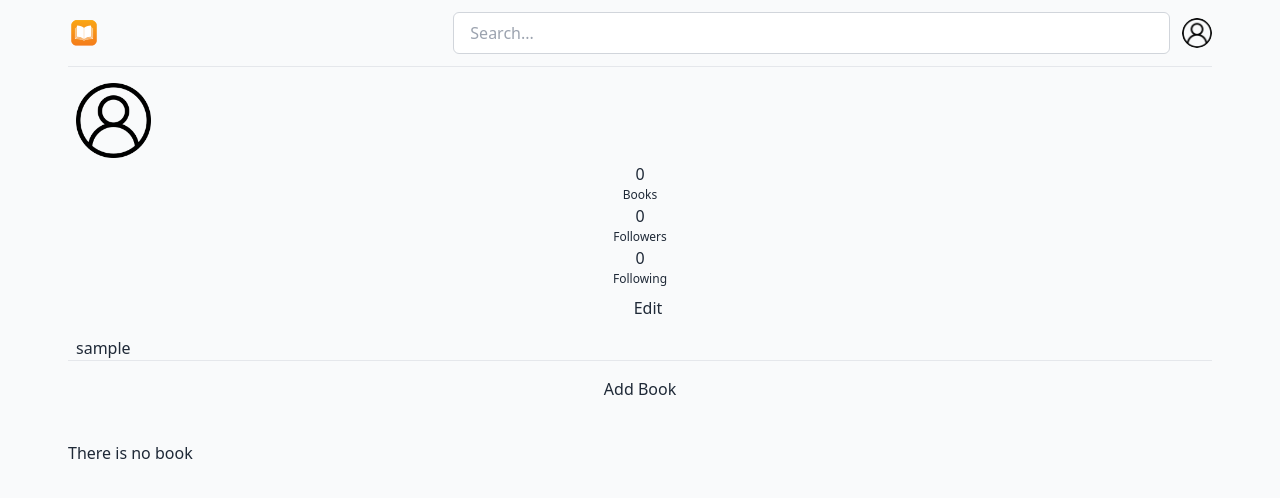
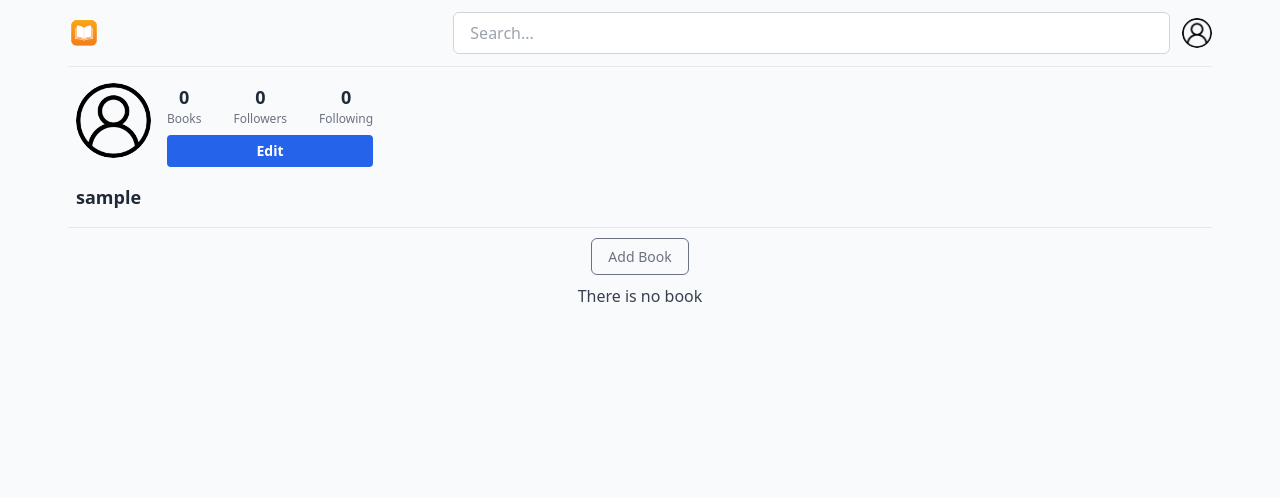
Before and after one commit to arxiveprojects/bookish, a Django app: page /profile/ in a window 1280 px wide. Shown: the top 498 px of the page. Run offline with Django 4.2, Linux system fonts and the light colour scheme; the visitor is signed in with stand-in values (Sample User, id 1); data comes from the database, SQL or seed files in the repository; data that the repository does not hold is empty; some libraries are stand-ins or nearby versions.

Commit message:
replacing bootstrap ui with tailwind css in profile and comments templates

```diff
--- a/templates/profile/profile.html
+++ b/templates/profile/profile.html
@@ -1,54 +1,79 @@
 {% extends '_base.html' %}
 {% load humanize %}
 {% load static %}
- {% block title %} {{profile_user.username}} {%endblock title %}
+{% block title %} {{ profile_user.username }} {% endblock title %}
 {% block content %}
-    <div class=" my-4 mx-2 d-flex justify-content-start">
+
+<div class="my-4 mx-2 flex items-start space-x-4">
   {% if profile_user.image %}
-          <img src="{{profile_user.image.url}}" alt="user dp" width="75" height="75" class="rounded-circle">
+    <img src="{{ profile_user.image.url }}" alt="user dp" width="75" height="75" class="rounded-full">
   {% else %}
-          <img src="{% static  'img/user.png' %}" alt="404 img" width="75" height="75" class="rounded-circle">
+    <img src="{% static 'img/user.png' %}" alt="404 img" width="75" height="75" class="rounded-full">
   {% endif %}
 
-        <div class="row text-center lh-1 mx-3 mt-1">
+  <div class="flex flex-col space-y-2">
+    <div class="flex space-x-8 text-center">
+      <div>
+        <span class="font-bold text-lg">{{ profile_user.book.all|length|intword|intcomma }}</span>
+        <div class="text-gray-500 text-xs">Books</div>
+      </div>
+      <div>
+        <span class="font-bold text-lg">{{ profile_user.followers.all|length|intword|intcomma }}</span>
+        <div class="text-gray-500 text-xs">Followers</div>
+      </div>
+      <div>
+        <span class="font-bold text-lg">{{ profile_user.following.all|length|intword|intcomma }}</span>
+        <div class="text-gray-500 text-xs">Following</div>
+      </div>
+    </div>
 
-          <div class="col-4"><span class="fw-bold h5">{{profile_user.book.all|length|intword|intcomma}}</span> <div class="text-muted fw-lighter small" style="font-size: .75em;">Books</div>  </div>
-          <div class="col-4"><span class="fw-bold h5">{{profile_user.followers.all|length|intword|intcomma}}</span>  <div class="text-muted fw-lighter small" style="font-size: .75em;">Followers</div>  </div>
-          <div class="col-4"><span class="fw-bold h5">{{profile_user.following.all|length|intword|intcomma}}</span>  <div class="text-muted fw-lighter small" style="font-size: .75em;">Following</div>  </div>
-          <div class="col ps-4  mt-2">
+    <div class="mt-2">
       {% if profile_user.id == request.user.id %}
-                <a class="btn w-100 btn-sm btn-primary fw-bold" href="{% url 'edit_profile' profile_user.id %}" > Edit</a>
-              {% elif request.user.is_authenticated  %}
-                {% if  profile_user in request.user.following.all  %}
-                  <a hx-post="{% url 'follow' profile_user.id %}" class="btn w-100 btn-sm btn-primary fw-bold"><i class="bi bi-check-lg"></i> Following</a>
+        <a class="block w-full bg-blue-600 text-white text-center py-1.5 text-sm font-bold rounded hover:bg-blue-700 transition"
+           href="{% url 'edit_profile' profile_user.id %}">
+          Edit
+        </a>
+      {% elif request.user.is_authenticated %}
+        {% if profile_user in request.user.following.all %}
+          <a hx-post="{% url 'follow' profile_user.id %}"
+             class="block w-full bg-blue-600 text-white py-1.5 text-sm font-bold rounded hover:bg-blue-700 transition">
+            ✅ Following
+          </a>
         {% else %}
-                  <a hx-post="{% url 'follow' profile_user.id %}" class="btn w-100 btn-sm btn-primary fw-bold"><i class="bi bi-plus"></i> Follow </a>
+          <a hx-post="{% url 'follow' profile_user.id %}"
+             class="block w-full bg-blue-600 text-white py-1.5 text-sm font-bold rounded hover:bg-blue-700 transition">
+            ➕ Follow
+          </a>
         {% endif %}
       {% endif %}
     </div>
   </div>
-
-    </div>
-    <div class="mx-2">
-      <h3 class="me-3" >{{profile_user.username}}</h3>
-      <p>{% if profile_user.bio %} {{profile_user.bio}} <br> {% endif %} </p>
 </div>
 
+<div class="mx-2">
+  <h3 class="text-lg font-semibold">{{ profile_user.username }}</h3>
+  <p>{% if profile_user.bio %} {{ profile_user.bio }} <br> {% endif %}</p>
+</div>
 
-<hr/>
+<hr class="my-4"/>
+
 {% if profile_user.id == request.user.id %}
-<div class="text-center my-4"><a class="btn btn-outline-secondary btn-sm" href="{% url 'add_book' %}"> Add Book</a></div>
+  <div class="text-center my-4">
+    <a class="border border-gray-500 text-gray-500 px-4 py-2 rounded-md hover:bg-gray-500 hover:text-white transition text-sm"
+       href="{% url 'add_book' %}">
+      Add Book
+    </a>
+  </div>
 {% endif %}
-<br/>
 
 {% if not books %}
-  <div class="d-flex justify-content-center">
-    <h4>There is no book</h4>
+  <div class="flex justify-center">
+    <h4 class="text-gray-700">There is no book</h4>
   </div>
 {% else %}
-    <!-- {% include '_pagination.html' %} -->
   {% for book in books %}
     {% include 'post/_post.html' %}
   {% endfor %}
 {% endif %}
+
 {% endblock content %}
```
Also changed, not shown: templates/partial/comment.html (+12 -12 lines). Lines whose indentation alone changed are shown as unchanged.
